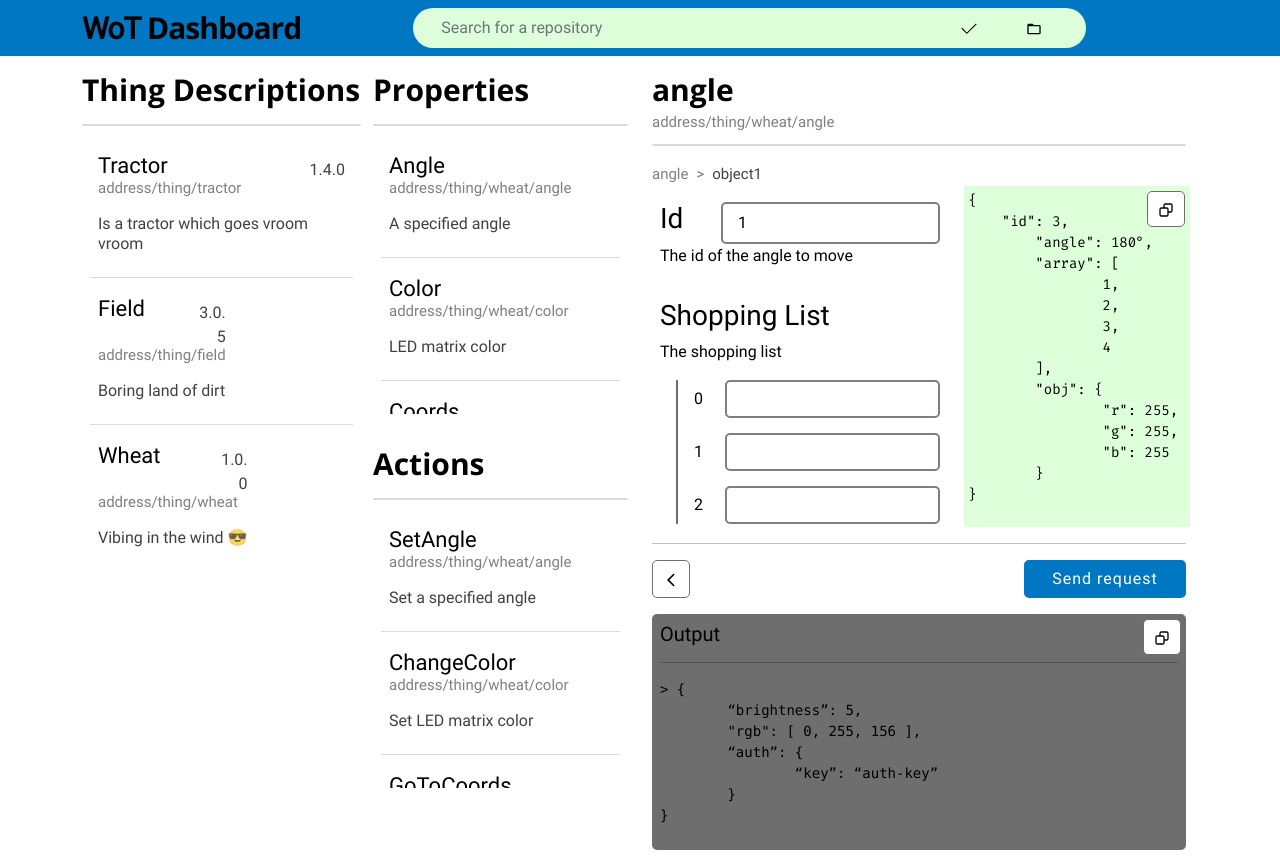
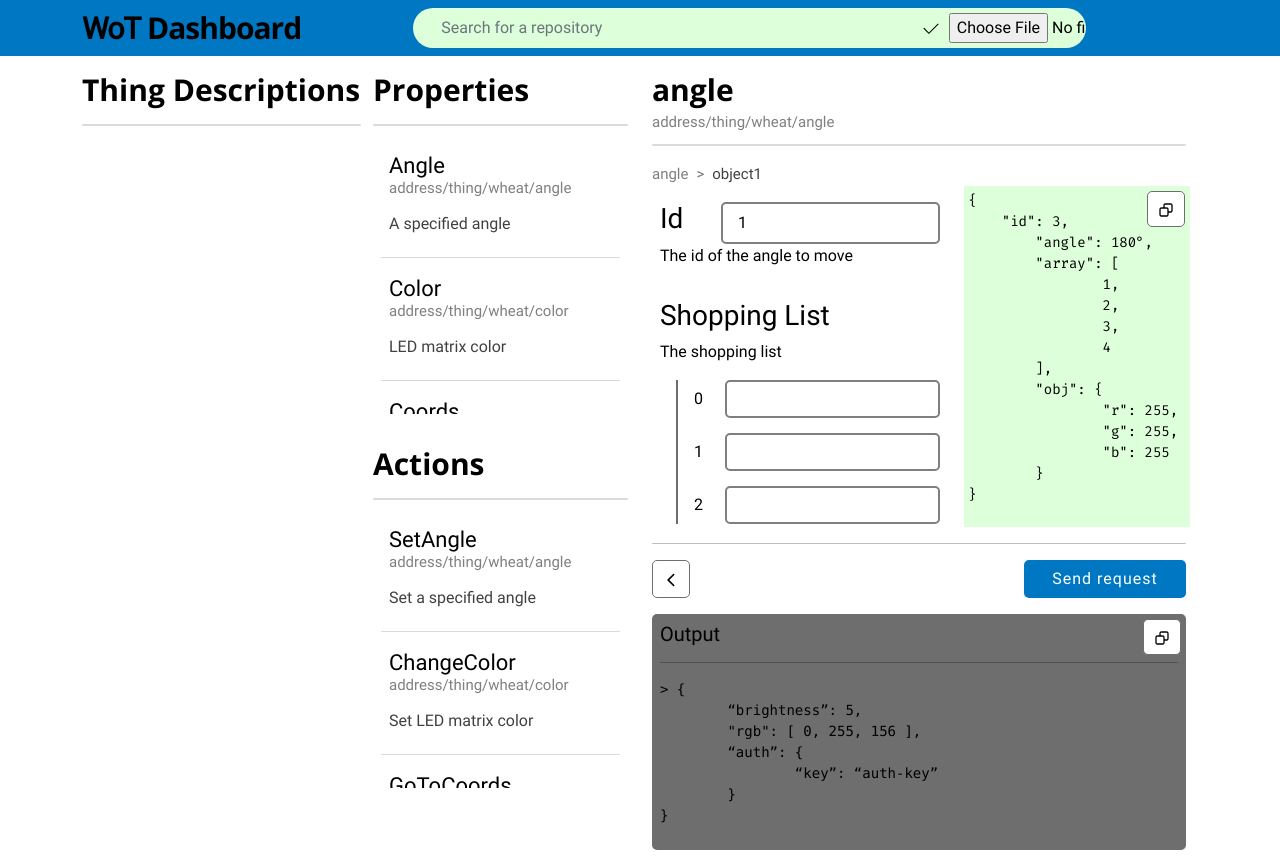
Before and after one commit to Erro48/itd-debugtool, a React (Create React App) app: page / in a window 1280 px wide. Built offline with nearby package versions, Linux system fonts and the light colour scheme.

Commit message:
Load thing description from local folder

```diff
--- a/src/App.js
+++ b/src/App.js
@@ -6,6 +6,9 @@ import ActionPanel from './components/panels/ActionPanel'
 import PropDescription from './components/panels/DescriptionPanel'
 import OutputPanel from './components/panels/OutputPanel'
 import SearchBar from './components/navbar/SearchBar'
+import { useState } from 'react'
+
+// const REPOSITORY_DIR = 'C:/Users/errot/Documents/University/3-annoTesi/td-repo/'
 
 const chosenInteraction = {
 	interaction: 'angle',
@@ -50,15 +53,24 @@ const chosenInteraction = {
 }
 
 function App() {
+	const [thingDescriptions, setThingDescriptions] = useState([])
+
+	const handleRepoLoad = (thingDescription) =>
+		setThingDescriptions((arr) => {
+			if (arr.filter((td) => td.title === thingDescription.title).length === 0)
+				return [...arr, thingDescription]
+			return arr
+		})
+
 	return (
 		<div className='App'>
-			<Navbar />
+			<Navbar onRepoLoad={handleRepoLoad} />
 			<div className='container mb-3'>
 				<div className='row w-100 m-auto'>
 					<div className='col-12 d-lg-none'>
-						<SearchBar />
+						<SearchBar onRepoLoad={handleRepoLoad} />
 					</div>
-					<TdPanel />
+					<TdPanel thingDescriptions={thingDescriptions} />
 					<div className='col-12 col-lg-3'>
 						<div className='row'>
 							<PropertyPanel />
--- a/src/components/navbar/Navbar.js
+++ b/src/components/navbar/Navbar.js
@@ -1,7 +1,7 @@
 import SearchBar from './SearchBar'
 import './navbar.css'
 
-function Navbar() {
+function Navbar({ onRepoLoad }) {
 	return (
 		<nav className='navbar navbar-expand-lg'>
 			<div className='container'>
@@ -23,7 +23,7 @@ function Navbar() {
 					className='collapse navbar-collapse d-none'
 					id='navbarSupportedContent'
 				>
-					<SearchBar />
+					<SearchBar onRepoLoad={onRepoLoad} />
 				</div>
 			</div>
 		</nav>
--- a/src/components/navbar/SearchBar.js
+++ b/src/components/navbar/SearchBar.js
@@ -1,7 +1,23 @@
 import Icon from '../utils/Icon'
 import './searchBar.css'
 
-function SearchBar(props) {
+function SearchBar({ onRepoLoad }) {
+	const handleForChange = (event) => {
+		const files = event.target.files
+		const fileList = Object.values(files)
+
+		fileList.forEach((file) => {
+			const reader = new FileReader()
+			reader.onload = (e) => {
+				const fileContent = e.target.result
+				const thingDescription = JSON.parse(fileContent)
+				onRepoLoad(thingDescription)
+			}
+
+			reader.readAsText(file)
+		})
+	}
+
 	return (
 		<div
 			id='search-bar'
@@ -23,9 +39,16 @@ function SearchBar(props) {
 				</li>
 				<li>
 					<button className='button transparent-btn'>
-						<Icon
+						{/* <Icon
 							src='../icons/baseline-folder-open.svg'
 							alt='Choose repository'
+						/> */}
+						<input
+							type='file'
+							webkitdirectory=''
+							directory=''
+							multiple=''
+							onChange={handleForChange}
 						/>
 					</button>
 				</li>
--- a/src/components/panels/TdPanel.js
+++ b/src/components/panels/TdPanel.js
@@ -1,35 +1,35 @@
 import CardList from '../utils/CardList'
 import './tdPanel.css'
 
-const cards = [
-	{
-		title: 'tractor',
-		description: 'Is a tractor which goes vroom vroom',
-		version: '1.4.0',
-		address: 'address/thing/tractor',
-	},
-	{
-		title: 'field',
-		description: 'Boring land of dirt',
-		version: '3.0.5',
-		address: 'address/thing/field',
-	},
-	{
-		title: 'wheat',
-		description: 'Vibing in the wind 😎',
-		version: '1.0.0',
-		address: 'address/thing/wheat',
-	},
-]
+// const cards = [
+// 	{
+// 		title: 'tractor',
+// 		description: 'Is a tractor which goes vroom vroom',
+// 		version: '1.4.0',
+// 		address: 'address/thing/tractor',
+// 	},
+// 	{
+// 		title: 'field',
+// 		description: 'Boring land of dirt',
+// 		version: '3.0.5',
+// 		address: 'address/thing/field',
+// 	},
+// 	{
+// 		title: 'wheat',
+// 		description: 'Vibing in the wind 😎',
+// 		version: '1.0.0',
+// 		address: 'address/thing/wheat',
+// 	},
+// ]
 
-function TdPanel() {
+function TdPanel({ thingDescriptions }) {
 	return (
 		<section className='td-container col-12 col-lg-3 px-0'>
 			<header className='pt-3'>
 				<h2>Thing Descriptions</h2>
 				<hr />
 			</header>
-			<CardList cards={cards} className={'td-card-list'} />
+			<CardList cards={thingDescriptions} className={'td-card-list'} />
 		</section>
 	)
 }
```
